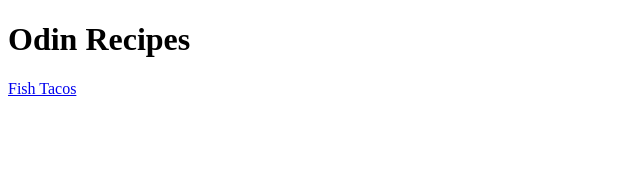
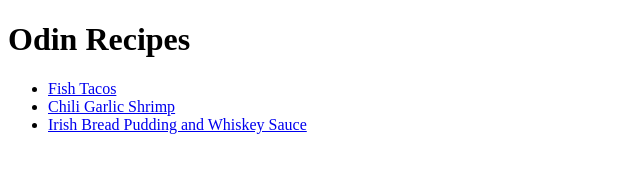
Before and after one commit to garethdoyle/odin-recipes, a plain HTML site: page index.html in a window 1280 px wide. Shown: the whole page, without its empty margins (0-640 px from the left). Drawn offline with Linux system fonts and the light colour scheme.

Commit message:
Upload the Directory
Actually uploading the entire directory this time instead of just the
recipes directory. Have to watch where those commits are being run
from!

```diff
--- a/index.html
+++ b/index.html
@@ -7,6 +7,10 @@
 </head>
 <body>
     <h1>Odin Recipes</h1>
-    <a href="/recipes/fishtacos.html">Fish Tacos</a>
+    <ul>
+        <li><a href="./recipes/fishtacos.html">Fish Tacos</a></li>
+        <li><a href="./recipes/chiligarlicshrimp.html">Chili Garlic Shrimp</a></li>
+        <li><a href="./recipes/irishbreadpudding.html">Irish Bread Pudding and Whiskey Sauce</a></li>
+    </ul>
 </body>
 </html>
```
Also changed, not shown: img/chiligarlicshrimp.png (added), img/irishbreadpudding.png (added).
